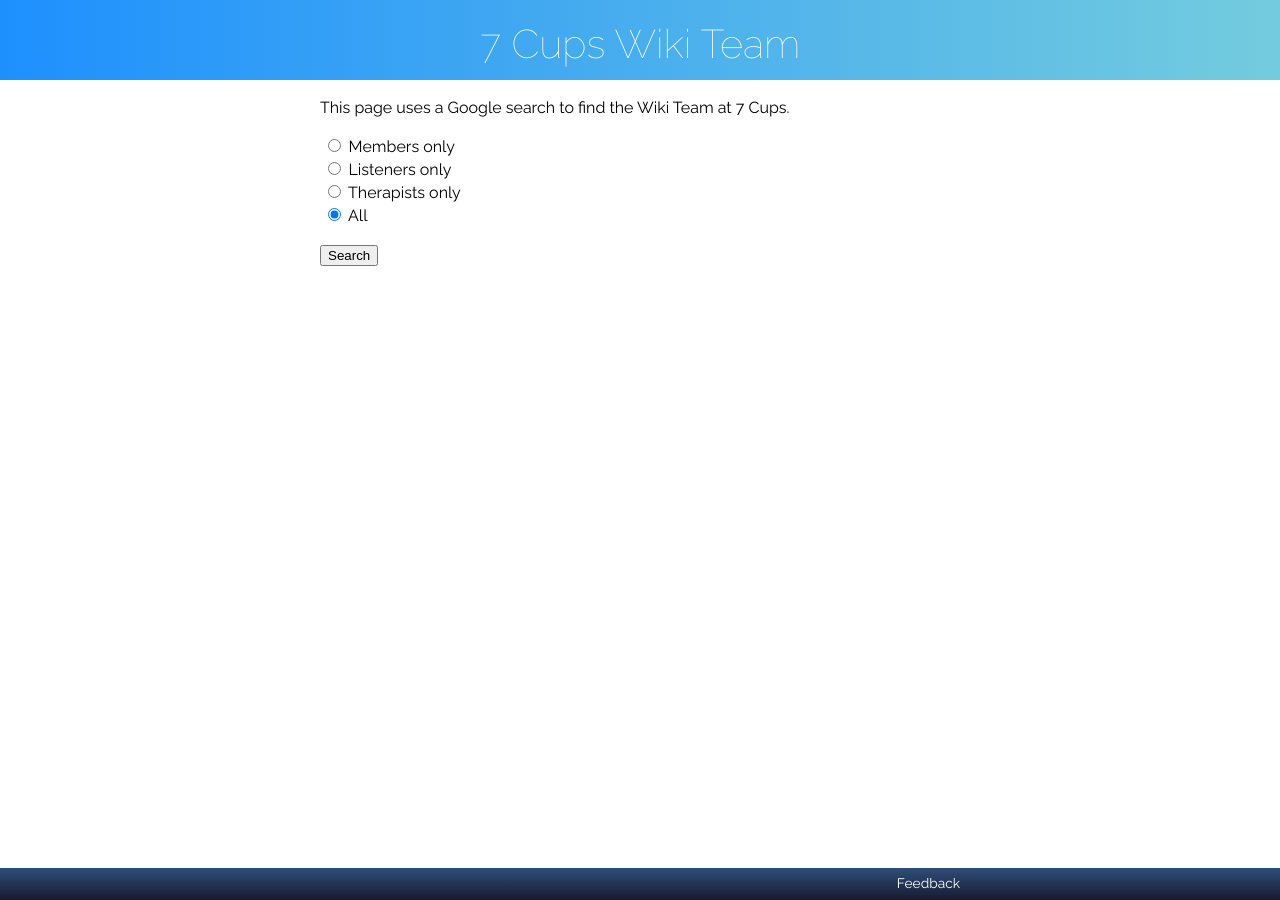
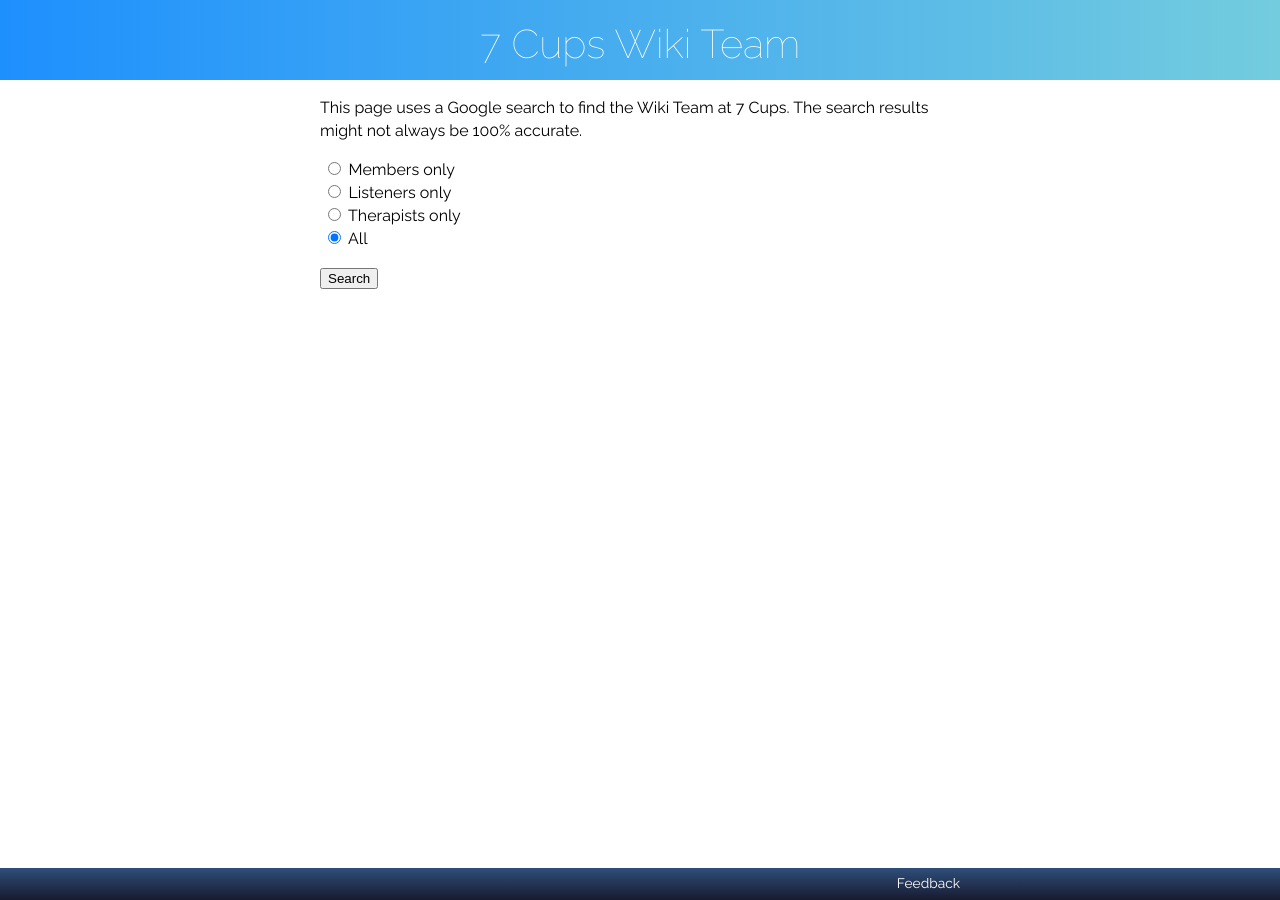
Before and after one commit to RarelyCharlie/rarelycharlie.github.io, a Jekyll site: the page built from _draft/wiki-team.md, in a window 1280 px wide. Built offline with Jekyll 4.4.1, drawn with Linux system fonts in a browser that asks for light colours; comment, search, counter and statistics services are not loaded.

Commit message:
fix quotes

```diff
--- a/_draft/wiki-team.md
+++ b/_draft/wiki-team.md
@@ -12,11 +12,11 @@ gsearch = function () {
   else if (document.getElementById('the').checked) m += ' "Therapist Profile - 7 Cups"'
 
   var s = google.search.cse.element.getElement('g0')
-  s.execute("Wiki Team" + m)
+  s.execute('"Wiki Team"' + m)
   }
 </script>
 
-This page uses a Google search to find the Wiki Team at 7 Cups.
+This page uses a Google search to find the Wiki Team at 7 Cups. The search results might not always be 100% accurate.
 
 <label for="mem"><input type="radio" id="mem" name="type"> Members only</label><br/>
 <label for="lis"><input type="radio" id="lis" name="type"> Listeners only</label><br/>
```
